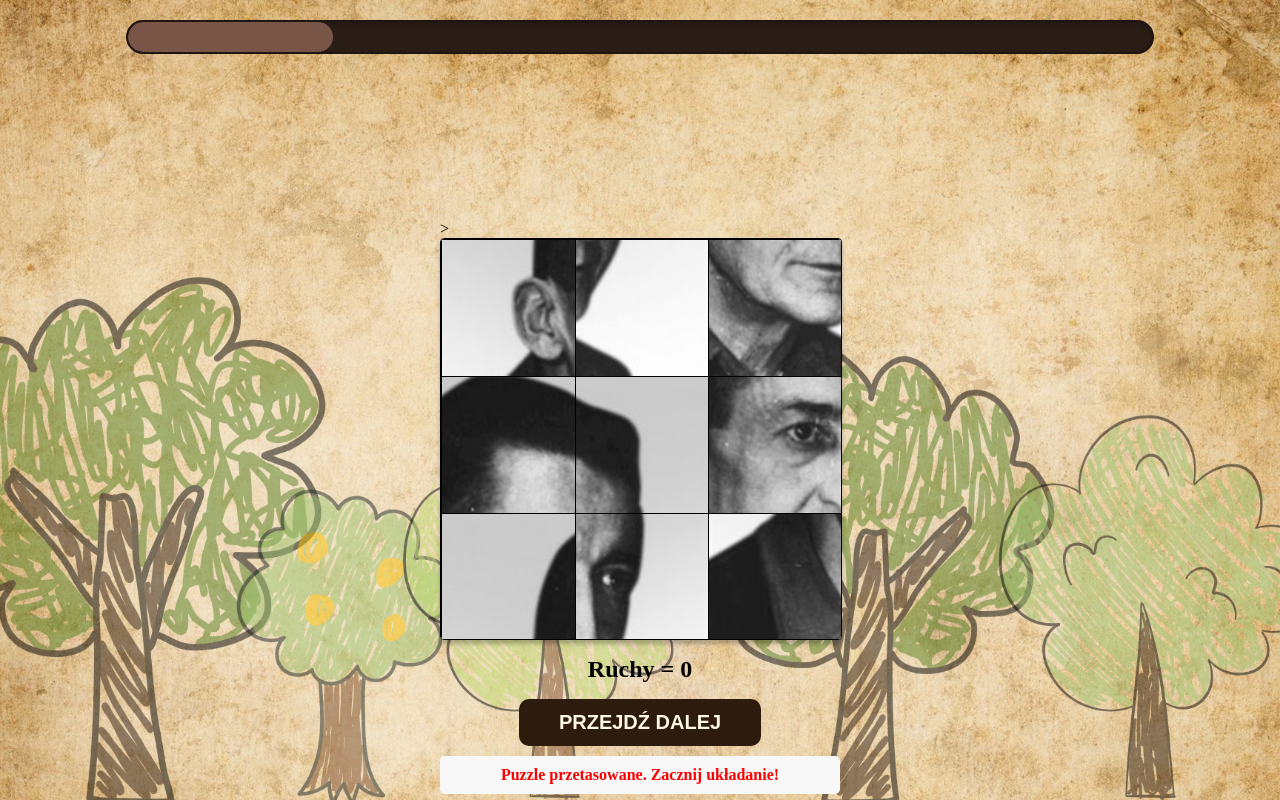
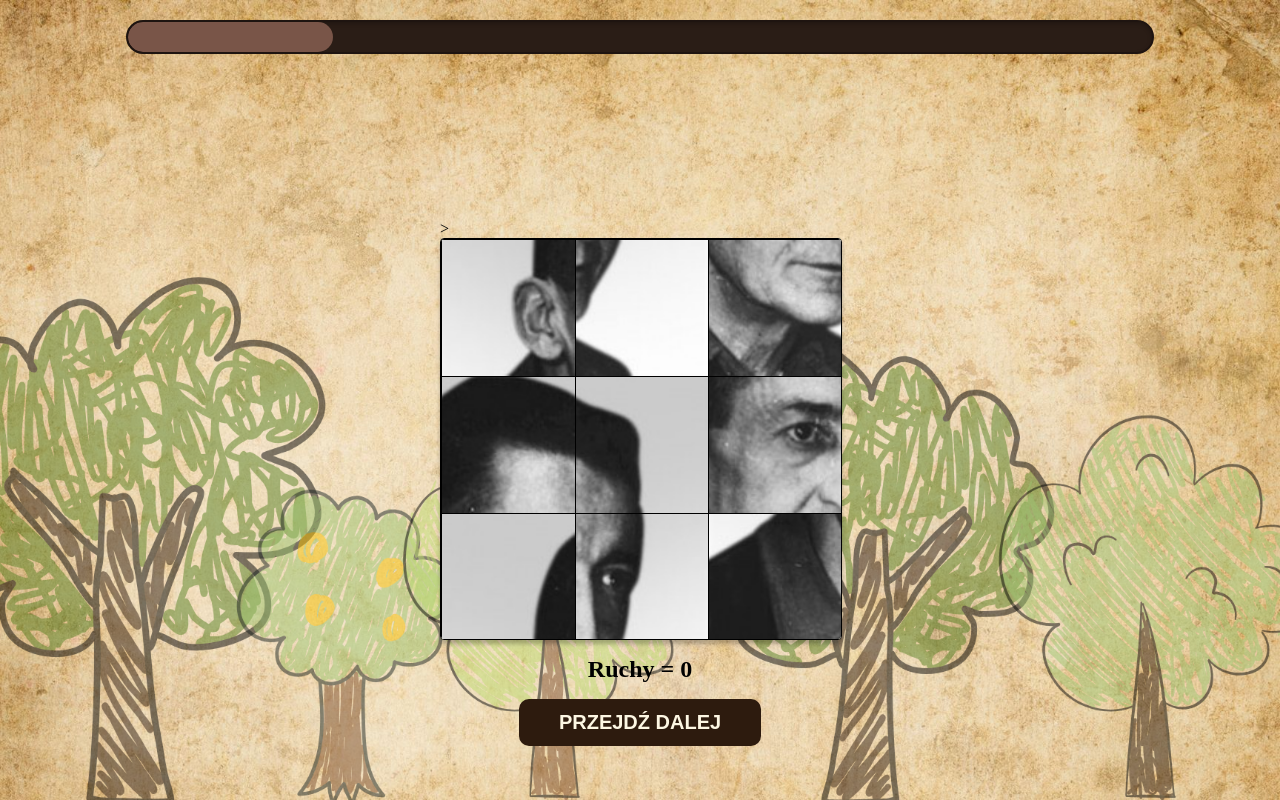
Before and after one commit to wiktia/LittleHistorians, a Flask app: page /puzzle in a window 1280 px wide. Run offline with Flask 3, Linux system fonts and the light colour scheme; the visitor is signed in with stand-in values (Sample User, id 1).

Commit message:
automatyczne wysyłanie wyniku puzli, usunięcie debugów

```diff
--- a/static/scriptpuzzle.js
+++ b/static/scriptpuzzle.js
@@ -77,7 +77,6 @@ function shufflePuzzle() {
     const puzzleImgs = Array.from(document.querySelectorAll('.puzzle-img'));
     const sources = puzzleImgs.map(img => img.src);
 
-    // Fisher-Yates shuffle
     for (let i = sources.length - 1; i > 0; i--) {
         const j = Math.floor(Math.random() * (i + 1));
         [sources[i], sources[j]] = [sources[j], sources[i]];
@@ -89,7 +88,6 @@ function shufflePuzzle() {
 
     move = 0;
     counterElement.innerText = "Ruchy = 0";
-    debugInfo.textContent = "Puzzle przetasowane. Zacznij układanie!";
 
     if (firstSelected) {
         deselectPuzzle(firstSelected);
@@ -121,18 +119,15 @@ function checkWinCondition() {
     });
 
     if (isSolved) {
-        console.log("🧩 PUZZLE UŁOŻONE POPRAWNIE!");
+        console.log(" PUZZLE UŁOŻONE POPRAWNIE!");
         isPuzzleSolved = true;
         nextPageButton.disabled = false;
-        window.location.href = "/next";
-        debugInfo.textContent = "Gratulacje! Puzzle ułożone poprawnie!";
-        debugInfo.style.color = "green";
 
-        // Automatycznie wyślij wynik
+
         sendPuzzleScore(calculateScore());
     } else {
-        debugInfo.textContent = `Układanie w toku... (ruch ${move})`;
-        debugInfo.style.color = "orange";
+
+
     }
 }
 
@@ -158,12 +153,12 @@ function sendPuzzleScore(points) {
     })
     .then(data => {
         console.log("Odpowiedź serwera:", data);
-        debugInfo.textContent += ` | Wynik zapisany: +${points}pkt!`;
+         setTimeout(() => {
+            window.location.href = "/next";
+        }, 1500);
     })
     .catch(error => {
         console.error("Błąd zapisu wyniku:", error);
-        debugInfo.textContent = "Błąd zapisu: " + error.message;
-        debugInfo.style.color = "red";
     });
 }
 
--- a/static/stylepuzzle.css
+++ b/static/stylepuzzle.css
@@ -1,14 +1,5 @@
 
 
-#debugInfo {
-    display: block;
-    font-weight: bold;
-    padding: 10px;
-    border-radius: 5px;
-    background-color: #f8f8f8;
-    max-width: 600px;
-    margin: 10px auto;
-}
         body {
             min-height: 100vh;
             min-width: 100vw;
```
Also changed, not shown: game.db.
